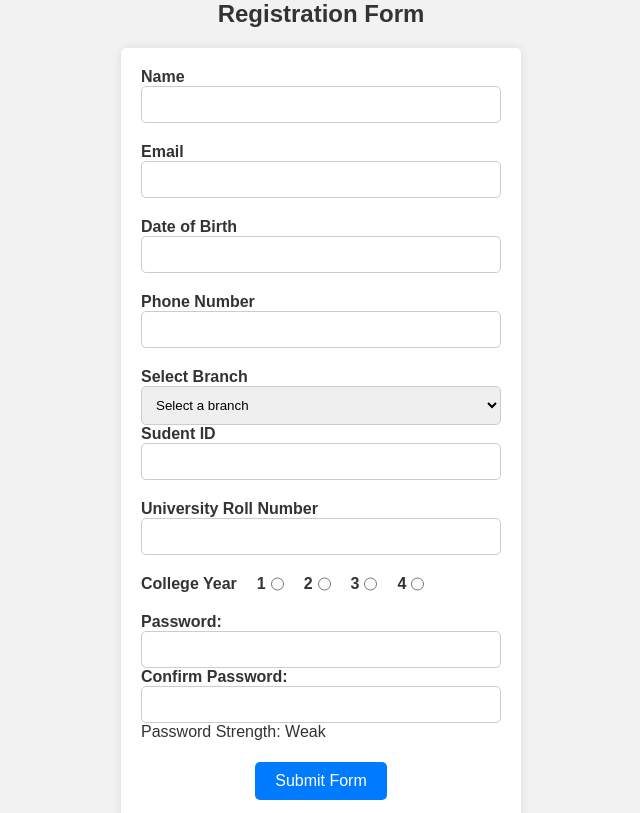
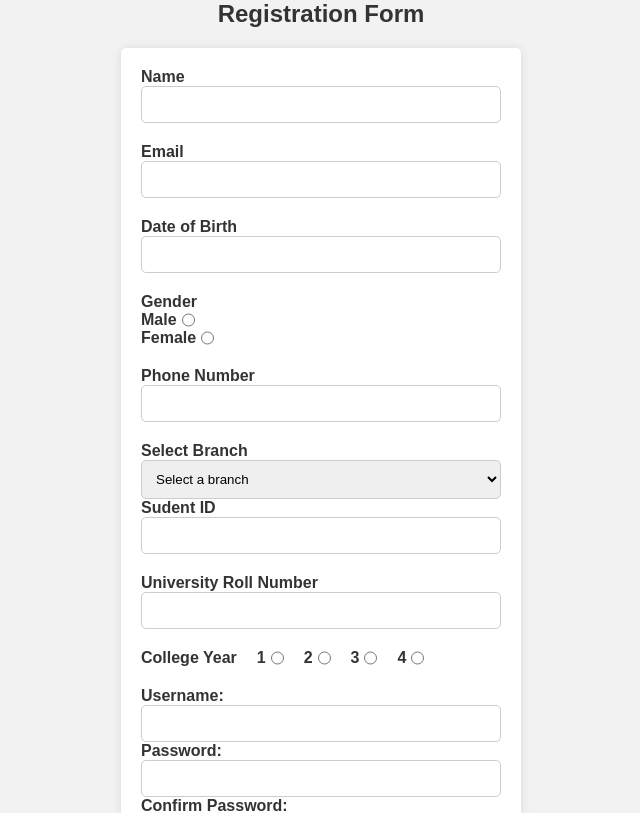
Before and after one commit to akash85246/Registration-Form-, a React (Vite) app: page / in a window 1280 px wide. Shown: the top 813 px of the page, without its empty margins (319-959 px from the left). Built offline with nearby package versions, Linux system fonts and the light colour scheme.

Commit message:
add gender and username

```diff
--- a/src/App.jsx
+++ b/src/App.jsx
@@ -4,6 +4,7 @@ import UniversityBranchSelector from "./dropdown";
 import Checkbox from "./checkbox";
 import PasswordInput from "./password";
 import SubmitButton from "./button";
+import Gender from "./gender";
 
 function App() {
   return (
@@ -34,6 +35,7 @@ function App() {
           nameId="age"
           placeholder="Enter your age"
         ></Input>
+        <Gender />
         <Input
           for="number"
           labelId="label-number"
--- /dev/null
+++ b/src/gender.jsx
@@ -0,0 +1,17 @@
+import React from "react";
+
+export default function Gender() {
+  return (
+    <div className="form-control">
+      <label>Gender</label>
+      <div className="radio">
+        <label htmlFor="male">Male</label>
+        <input type="radio" id="male" name="gender" value="male" />
+      </div>
+      <div className="radio">
+        <label htmlFor="female">Female</label>
+        <input type="radio" id="female" name="gender" value="female" />
+      </div>
+    </div>
+  );
+}
--- a/src/password.jsx
+++ b/src/password.jsx
@@ -1,15 +1,20 @@
 import React, { useState } from "react";
 
 const PasswordInput = () => {
+  const [username, setUsername] = useState("");
   const [password, setPassword] = useState("");
   const [confirmPassword, setConfirmPassword] = useState("");
   const [passwordStrength, setPasswordStrength] = useState("Weak");
+
+  const handleUsernameChange = (e) => {
+    const newUsername = e.target.value;
+    setUsername(newUsername);
+  };
 
   const handlePasswordChange = (e) => {
     const newPassword = e.target.value;
     setPassword(newPassword);
 
-    // Implement password strength validation logic
     if (newPassword.length >= 8) {
       setPasswordStrength("Strong");
     } else if (newPassword.length >= 6) {
@@ -26,6 +31,14 @@ const PasswordInput = () => {
 
   return (
     <div>
+      <label htmlFor="username">Username:</label>
+      <input
+        type="text"
+        id="username"
+        value={username}
+        onChange={handleUsernameChange}
+      />
+      <br />
       <label htmlFor="password">Password:</label>
       <input
         type="password"
```
